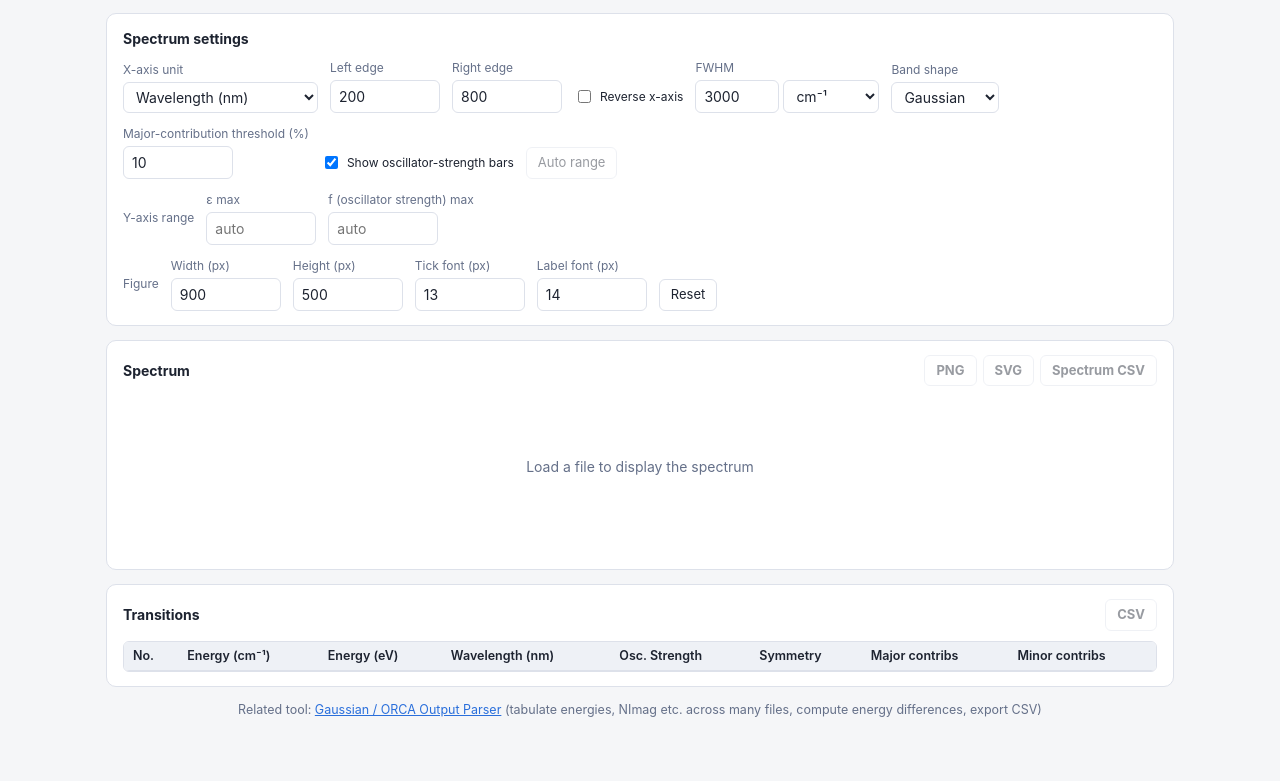
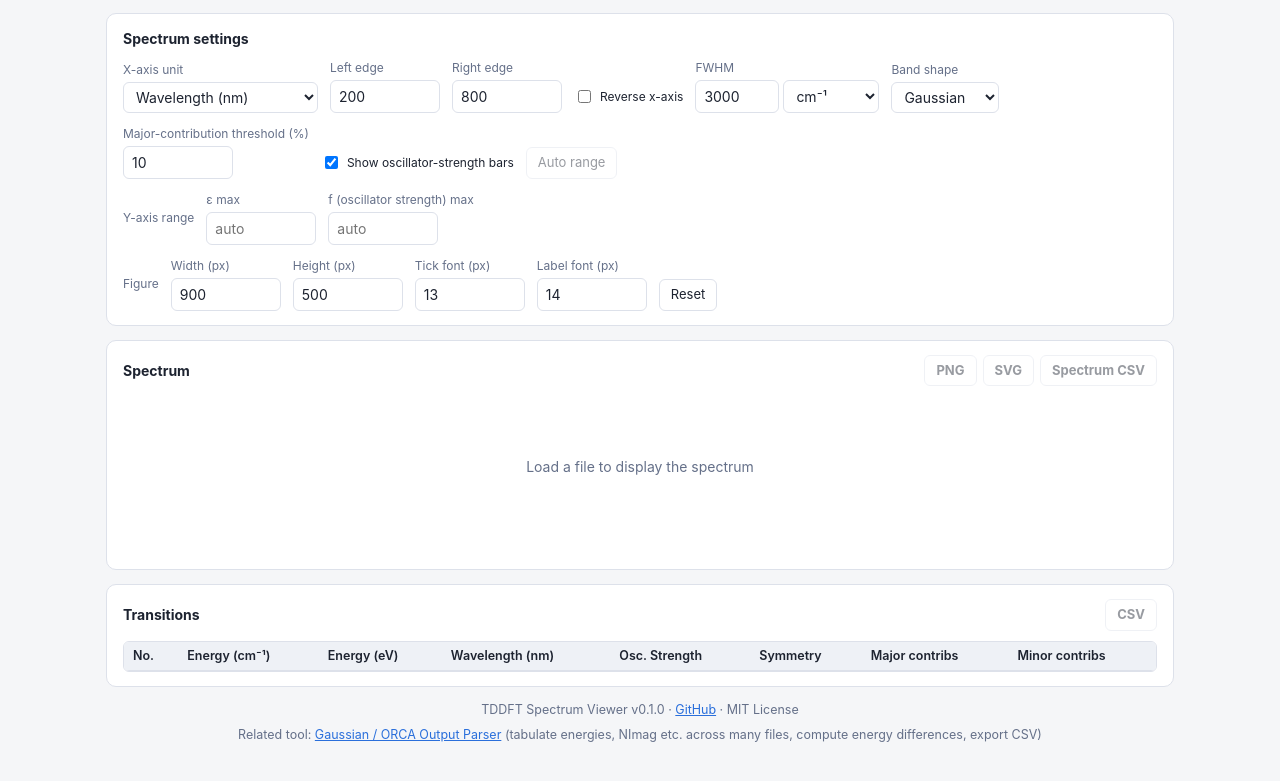
Before and after one commit to ken1yama/tddft-spectrum-viewer, a plain HTML site: page index.html in a window 1280 px wide. Shown: the part 325-1106 px from the top of the page. Drawn offline with Linux system fonts and the light colour scheme.

Commit message:
Add version 0.1.0: in-app version display, CHANGELOG, versioning notes
Co-Authored-By: Claude Sonnet 5.5 <noreply@anthropic.com>

```diff
--- a/index.html
+++ b/index.html
@@ -173,11 +173,14 @@ progress{width:100%;height:6px;margin-top:8px}
     </tr></thead><tbody></tbody></table></div>
   </div>
 
+  <p class="foot" id="verLine"><span id="ver"></span> · <a href="https://github.com/ken1yama/tddft-spectrum-viewer" target="_blank" rel="noopener">GitHub</a> · MIT License</p>
   <p class="foot"><span data-i18n="relatedLabel"></span> <a href="https://ken1yama.github.io/gaussian-orca-parser/" target="_blank" rel="noopener" data-i18n="relatedName"></a> <span data-i18n="relatedDesc"></span></p>
 </div>
 
 <script>
 'use strict';
+/* アプリのバージョン（セマンティック バージョニング）。変更時は CHANGELOG.md と git タグも更新する。 */
+const APP_VERSION = '0.1.0';
 /* ================= 定数・単位 ================= */
 const EV_TO_CM = 8065.543937;            // 1 eV = 8065.54 cm^-1
 const toCm   = { nm: x => 1e7 / x, ev: x => x * EV_TO_CM, cm: x => x * 1000 };
@@ -871,6 +874,7 @@ $('dlSvg').onclick = () => download(baseName() + '_spectrum.svg', new Blob([expo
 $('dlPng').onclick = exportPNG;
 document.querySelectorAll('.lang button').forEach(b => { b.onclick = () => applyLang(b.dataset.lang); });
 if (window.matchMedia) matchMedia('(prefers-color-scheme: dark)').addEventListener('change', renderChart);
+$('ver').textContent = 'TDDFT Spectrum Viewer v' + APP_VERSION;
 applyLang(initialLang());
 </script>
 </body>
```
Also changed, not shown: 2 other files.
